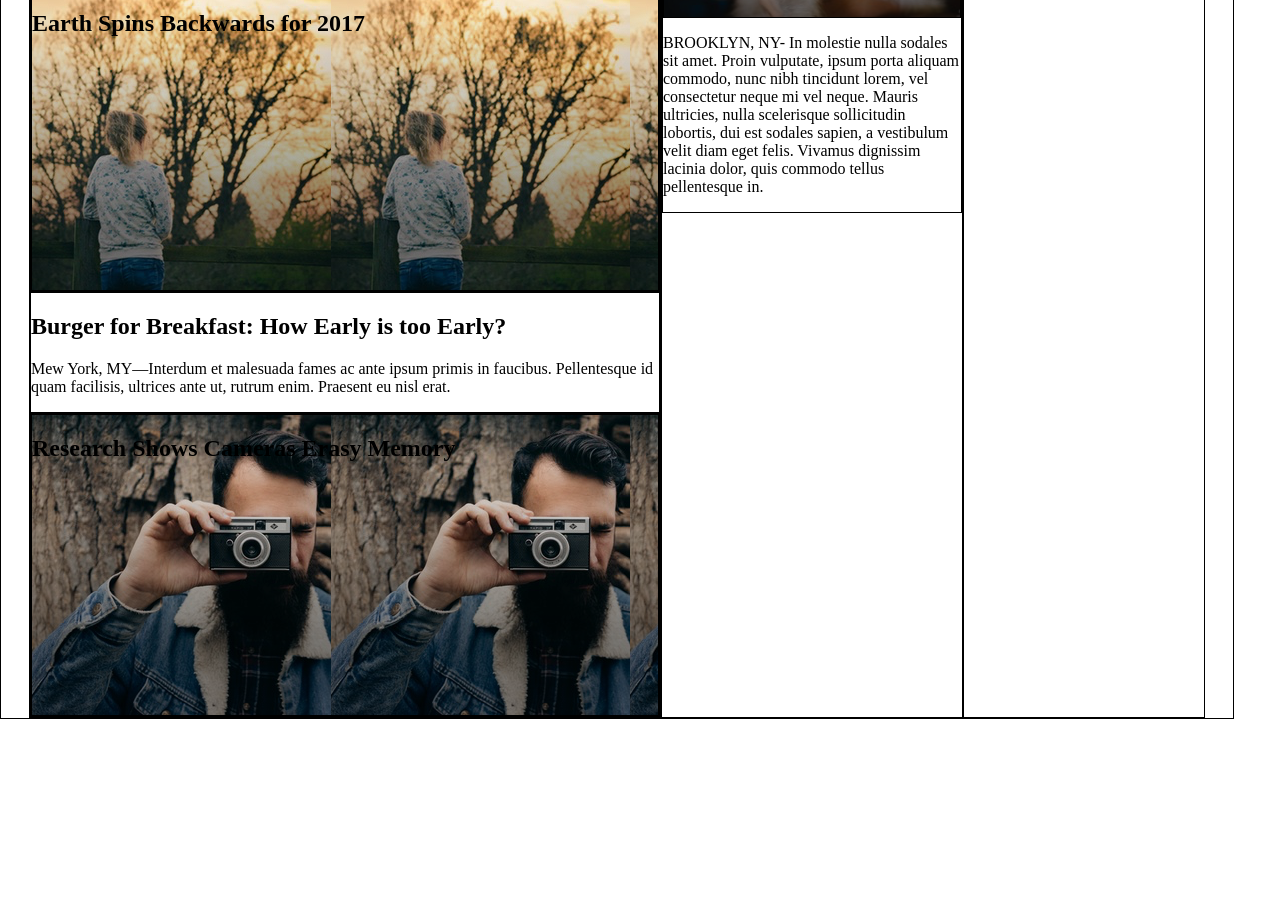
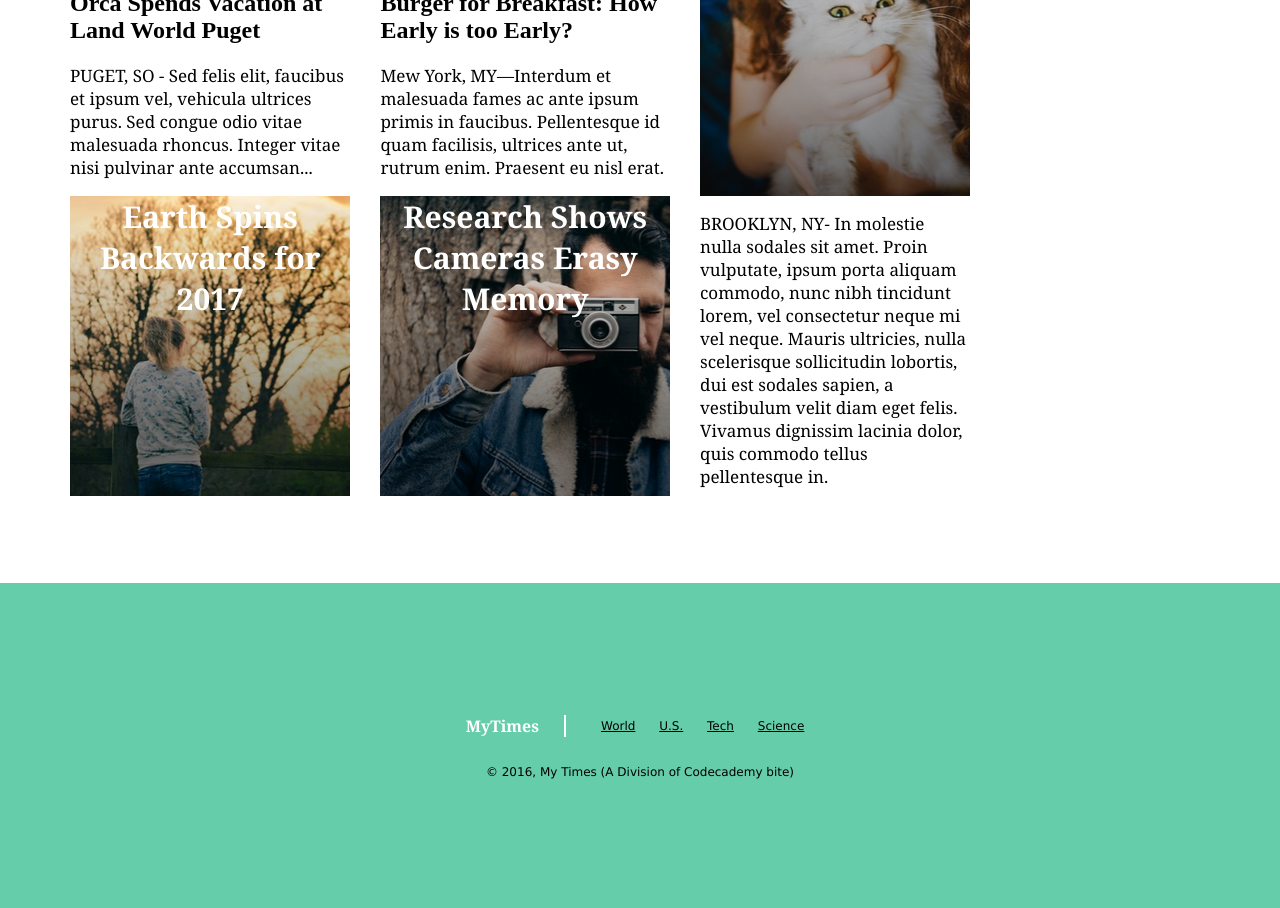
Before and after one commit to endasan/my_times, a plain HTML site: page index.html in a window 1280 px wide. Shown: the part 749-1657 px from the top of the page. Before the commit the page ends 1468 px from the top, so only its background shows below. Drawn offline with Linux system fonts and the light colour scheme.

Commit message:
final changes added

```diff
--- a/index.html
+++ b/index.html
@@ -22,48 +22,50 @@
     <div class="column large">
       <div class="story">
         <div class="img_container headline">
-            <h1>Mother of Three Buys Tuna Steak at Phish Concert. Leaves, "Feeling Funny."</h1>
+          <span>Mother of Three Buys Tuna Steak at Phish Concert. Leaves, "Feeling Funny."</span>
         </div>
-
         <p class="narrative">MONUMENT VALLEY, AZ - Lorem ipsum dolor sit amet, consectetur adipiscing elit. Pellentesque nec nisl at augue dapibus dignissim. Nunc condimentum rutrum metus, ac eleifend lacus viverra nec. Proin ultrices egestas diam sed mollis. Nulla sapien massa, dictum vitae est et, pellentesque rutrum risus. Nunc volutpat, metus ac rutrum tempus, orci nisi porttitor dolor, sit amet luctus metus est ut mauris. Quisque vulputate nisl vitae massa rhoncus, at sagittis elit accumsan. Etiam tempus, lorem quis blandit imperdiet, enim dui lobortis tortor, sit amet lobortis arcu ex id odio. Nam fermentum nulla et eros bibendum, sed ullamcorper massa scelerisque. Vestibulum aliquet placerat leo a hendrerit. Nulla non sagittis neque. Nullam sit amet fringilla massa.</p>
       </div>
+      <div class="outer_container">
+        <div class="inside_column">
           <div class="story">
             <h2>Orca Spends Vacation at Land World Puget</h2>
-          <p>PUGET, SO - Sed felis elit, faucibus et ipsum vel, vehicula ultrices purus. Sed congue odio vitae malesuada rhoncus. Integer vitae nisi pulvinar ante accumsan...</p>
+            <p class="narrative">PUGET, SO - Sed felis elit, faucibus et ipsum vel, vehicula ultrices purus. Sed congue odio vitae malesuada rhoncus. Integer vitae nisi pulvinar ante accumsan...</p>
           </div>
           <div class="story">
             <div class="img_container earth_spins">
-            <h2>Earth Spins Backwards for 2017</h2>
+              <span>Earth Spins Backwards for 2017</span>
             </div>
-
           </div>
+        </div>
+        <div class="inside_column">
           <div class="story">
             <h2>Burger for Breakfast: How Early is too Early?</h2>
-          <p>Mew York, MY—Interdum et malesuada fames ac ante ipsum primis in faucibus. Pellentesque id quam facilisis, ultrices ante ut, rutrum enim. Praesent eu nisl erat.</p>
+            <p class="narrative">Mew York, MY—Interdum et malesuada fames ac ante ipsum primis in faucibus. Pellentesque id quam facilisis, ultrices ante ut, rutrum enim. Praesent eu nisl erat.</p>
           </div>
           <div class="story">
             <div class="img_container cameras_erase">
-            <h2>Research Shows Cameras Erasу Memory</h2>
+              <span>Research Shows Cameras Erasу Memory</span>
             </div>
-
+          </div>
+        </div>
       </div>
     </div>
     <div class="column medium">
       <div class="story">
         <h2>FBI Finds Action Star Guilty of False Advertising</h2>
-           <p>WASHINGTON DC- Donec luctus sem augue, rutrum posuere orci aliquam sed. Nam vitae aliquam lectus. Sed tempor tortor est, nec sagittis eros tincidunt sed. Morbi venenatis condimentum sem, vitae sollicitudin turpis pulvinar eget. Morbi pellentesque consectetur mi id auctor. Phasellus tincidunt orci mauris, placerat pharetra urna fringilla vitae. Morbi eget rutrum urna. Cras condimentum augue ut ante sollicitudin interdum. Pellentesque cursus dolor at tincidunt cursus. Vestibulum blandit aliquam felis...</p>
+        <p class="narrative">WASHINGTON DC- Donec luctus sem augue, rutrum posuere orci aliquam sed. Nam vitae aliquam lectus. Sed tempor tortor est, nec sagittis eros tincidunt sed. Morbi venenatis condimentum sem, vitae sollicitudin turpis pulvinar eget. Morbi pellentesque consectetur mi id auctor. Phasellus tincidunt orci mauris, placerat pharetra urna fringilla vitae. Morbi eget rutrum urna. Cras condimentum augue ut ante sollicitudin interdum. Pellentesque cursus dolor at tincidunt cursus. Vestibulum blandit aliquam felis...</p>
       </div>
       <div class="story">
         <div class="img_container cats">
-              <h2>Cats in Control-Is It a Thing?<h2>
+          <span>Cats in Control-Is It a Thing?</span>
         </div>
-
-           <p>BROOKLYN, NY- In molestie nulla sodales sit amet. Proin vulputate, ipsum porta aliquam commodo, nunc nibh tincidunt lorem, vel consectetur neque mi vel neque. Mauris ultricies, nulla scelerisque sollicitudin lobortis, dui est sodales sapien, a vestibulum velit diam eget felis. Vivamus dignissim lacinia dolor, quis commodo tellus pellentesque in.</p>
+        <p class="narrative">BROOKLYN, NY- In molestie nulla sodales sit amet. Proin vulputate, ipsum porta aliquam commodo, nunc nibh tincidunt lorem, vel consectetur neque mi vel neque. Mauris ultricies, nulla scelerisque sollicitudin lobortis, dui est sodales sapien, a vestibulum velit diam eget felis. Vivamus dignissim lacinia dolor, quis commodo tellus pellentesque in.</p>
       </div>
     </div>
     <div class="column small">
       <img src="./resources/images/img-news-bite.png">
-        <h2>NEWS BITES</h2>
+      <h3 class="bites" >NEWS BITES</h3>
       <span class="bite">Cat Emoji Goes Viral</span>
       <span class="bite">Buy Youtube Views</span>
       <span class="bite">Home Business Advertising Ideas</span>
@@ -72,5 +74,21 @@
       <span class="bite">Finally a Top Secret Way You Can</span>
     </div>
   </div>
+  <footer class="bottom">
+    <div class="bottom_container">
+      <span id="my_times">MyTimes</span>
+      <nav class="bottom_nav">
+        <span><a href="#">World</a></span>
+        <span><a href="#">U.S.</a></span>
+        <span><a href="#">Tech</a></span>
+        <span><a href="#">Science</a></span>
+      </nav>
+    </div>
+    <div class="copyright">
+      <p>© 2016, My Times (A Division of Codecademy bite)</p>
+    </div>
+
+    </div>
+  </footer>
 </body>
 </html>
--- a/resources/styles/style.css
+++ b/resources/styles/style.css
@@ -13,10 +13,8 @@ header {
   height: 80px;
   background-color: white;
   z-index: 1;
-}
-
-div {
-  border: 1px solid black;
+  border-bottom: 1px solid black;
+  margin: 0;
 }
 
 .logo{
@@ -40,13 +38,14 @@ div {
   padding: 20px 10px;
 }
 
-.top a{
+.top a, .bottom a {
   color: black;
 }
 
 .main {
   width: 1232px;
   padding-top: 116px;
+  margin: 0 auto 78px auto;
   display: flex;
   justify-content: center;
 
@@ -70,9 +69,56 @@ div {
   width: 240px;
 }
 
+.bites{
+  margin-bottom: 40px;
+  font-size: 16px;
+  font-weight: bold;
+  text-align: center;
+}
+
+.column.small span {
+  display: block;
+  padding: 11px 20px;
+  border-bottom: 1px solid black;
+  background-color: WhiteSmoke;
+  font-family: Verdana;
+  font-size: 12px;
+  color: DimGray;
+
+}
+.outer_container {
+  display: flex;
+  justify-content: space-between;
+  margin-top: 17px;
+}
+
+.inside_column {
+  display: flex;
+  flex-direction: column;
+  justify-content: space-between;
+}
+
+.story {
+  margin: 0 15px;
+}
+
 .img_container {
   height: 300px;
   display: flex;
+  justify-content: center;
+}
+
+.img_container span {
+  text-align: center;
+  font-family: Georgia;
+  font-weight: bold;
+  font-size: 30px;
+  color: white;
+}
+
+.headline span {
+  font-size: 40px;
+  text-align: left;
 }
 
 .img_container.headline {
@@ -90,3 +136,47 @@ div {
 .img_container.cats {
   background-image: url("./../../resources/images/img-story-1.png");
 }
+
+p.narrative {
+  margin-top: 16px;
+  font-family: Georgia;
+  font-size: 17px;
+  color: black;
+}
+
+.bottom {
+  width: 100%;
+  height: 325px;
+  display: flex;
+  flex-direction: column;
+  justify-content: center;
+  align-items: center;
+  background-color: MediumAquamarine;
+  margin: auto;
+  font-family: Verdana;
+  font-size: 12px;
+}
+
+.bottom_container {
+  display: flex;
+  align-items: center;
+  justify-content: space-around;
+}
+
+#my_times {
+  font-family: Georgia;
+  font-size: 16px;
+  font-weight: bold;
+  color: white;
+  border-right: 2px solid white;
+  padding-right: 25px;
+}
+
+.bottom_nav{
+  padding-left: 25px;
+}
+
+.bottom_nav span {
+  display: inline-block;
+  padding: 20px 10px;
+}
```
Lines whose indentation alone changed are shown as unchanged.
